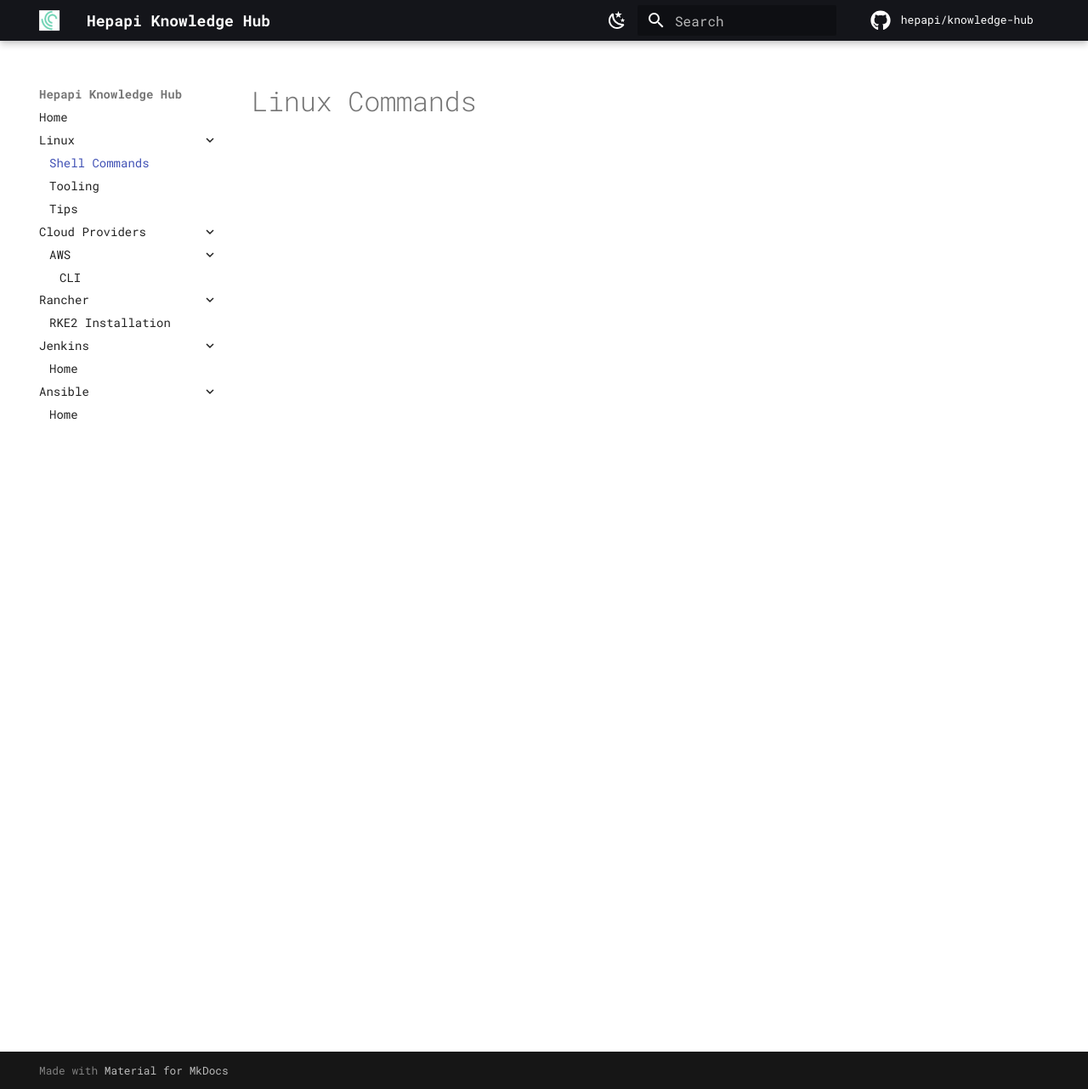
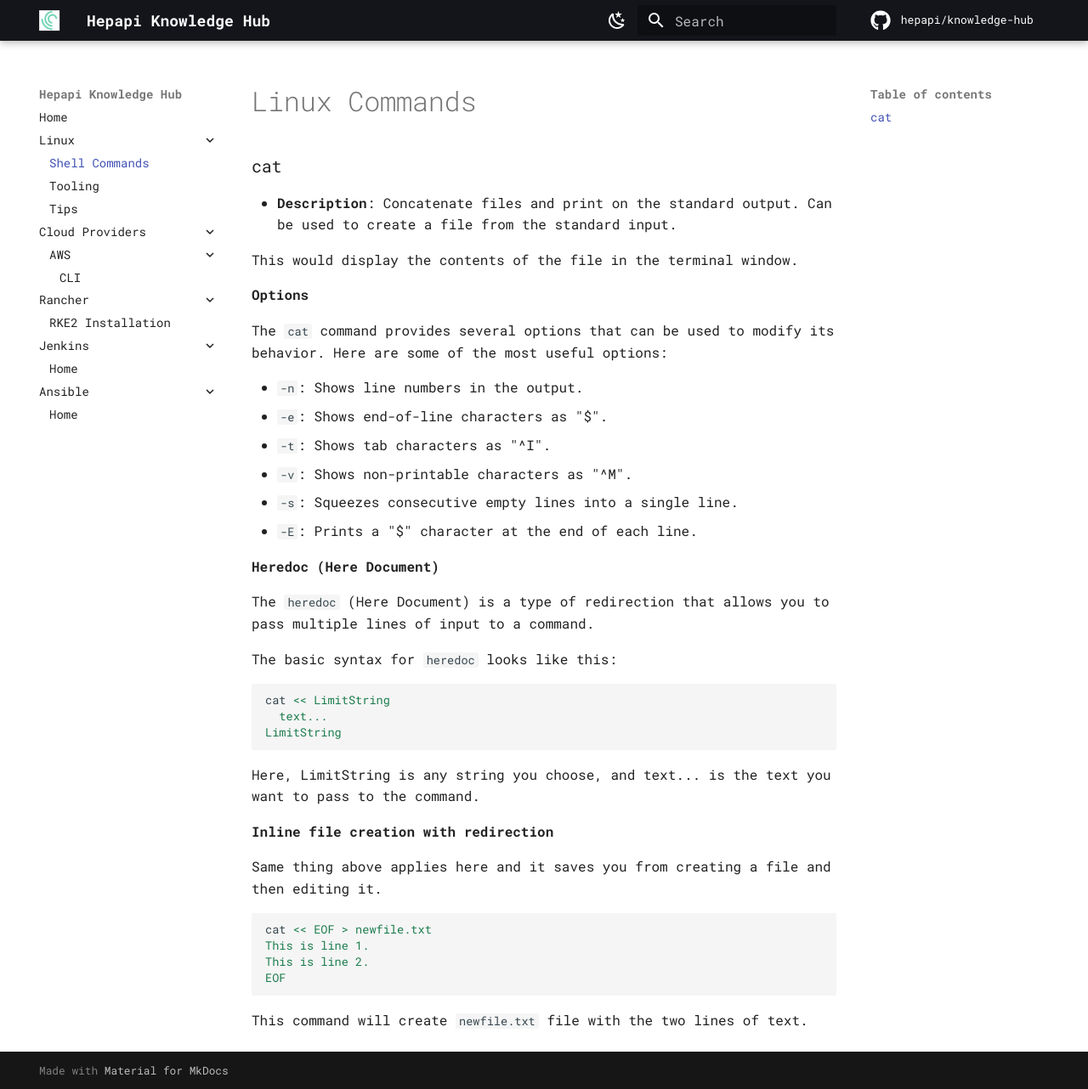
Before and after one commit to hepapi/knowledge-hub, an MkDocs documentation site: the page built from docs/linux/shell/commands.md, in a window 1280 px wide and 1282 px high. Shown: the whole window at 85% size. Built offline with MkDocs 1.6.1 and Material for MkDocs 9.7.7, drawn with Linux system fonts in a browser that asks for light colours; comment, search, counter and statistics services are not loaded.

Commit message:
adding some linux docs

````diff
--- a/docs/linux/shell/commands.md
+++ b/docs/linux/shell/commands.md
@@ -1 +1,48 @@
 # Linux Commands
+
+### cat
+
+- **Description**: Concatenate files and print on the standard output. Can be used to create a file from the standard input.
+
+
+This would display the contents of the file in the terminal window.
+
+**Options**
+
+The `cat` command provides several options that can be used to modify its behavior. Here are some of the most useful options:
+
+- `-n`: Shows line numbers in the output.
+- `-e`: Shows end-of-line characters as "$".
+- `-t`: Shows tab characters as "^I".
+- `-v`: Shows non-printable characters as "^M".
+- `-s`: Squeezes consecutive empty lines into a single line.
+- `-E`: Prints a "$" character at the end of each line.
+
+**Heredoc (Here Document)**
+
+
+The `heredoc` (Here Document) is a type of redirection that allows you to pass multiple lines of input to a command.
+
+The basic syntax for `heredoc` looks like this:
+
+```bash
+cat << LimitString
+  text...
+LimitString
+```
+
+Here, LimitString is any string you choose, and text... is the text you want to pass to the command.
+
+
+**Inline file creation with redirection**
+
+Same thing above applies here and it saves you from creating a file and then editing it.
+
+```bash
+cat << EOF > newfile.txt
+This is line 1.
+This is line 2.
+EOF
+```
+
+This command will create `newfile.txt` file with the two lines of text.
````
Also changed, not shown: docs/linux/tooling.md (+18 -0 lines).
